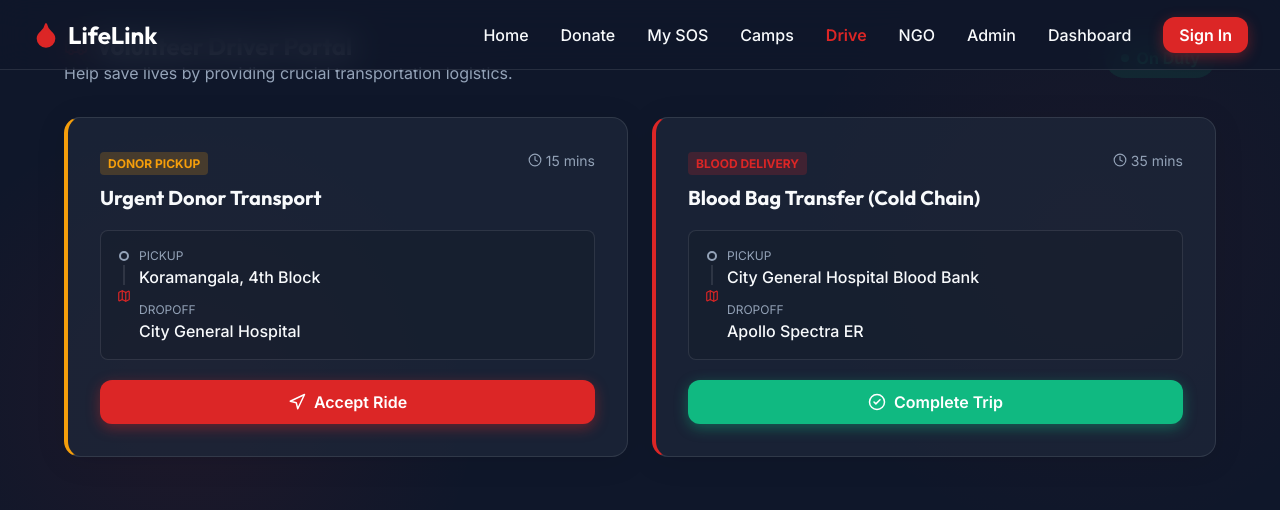
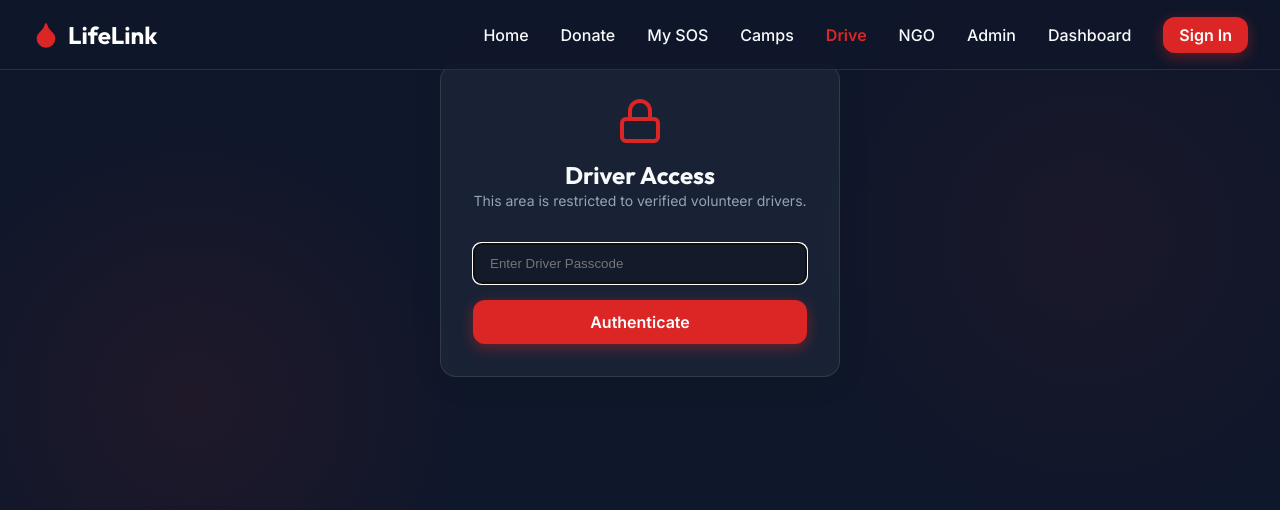
Before and after one commit to anucoder01/LifeLink, a React app in the folder frontend/: page /driver in a window 1280 px wide. Shown: the top 510 px of the page. Built offline with nearby package versions, Linux system fonts and the light colour scheme; the HTML template or start-up script is replaced by a standard one.

Commit message:
feat: Add authentication guard to Driver Dashboard

```diff
--- a/frontend/src/pages/DriverDashboard.jsx
+++ b/frontend/src/pages/DriverDashboard.jsx
@@ -1,9 +1,12 @@
 import React, { useState } from 'react';
-import { Truck, Navigation, CheckCircle2, Clock, Map } from 'lucide-react';
+import { Truck, Navigation, CheckCircle2, Clock, Map, Lock } from 'lucide-react';
 import GlassCard from '../components/GlassCard';
 import PrimaryButton from '../components/PrimaryButton';
 
 export default function DriverDashboard() {
+  const [isAuthenticated, setIsAuthenticated] = useState(false);
+  const [password, setPassword] = useState('');
+
   const [tasks, setTasks] = useState([
     {
       id: 1,
@@ -30,6 +33,44 @@ export default function DriverDashboard() {
   const handleAction = (id, action) => {
     alert(`Task ${id}: ${action} successful!`);
   };
+
+  const handleLogin = (e) => {
+    e.preventDefault();
+    if (password === 'driver123') {
+      setIsAuthenticated(true);
+    } else {
+      alert('Invalid driver passcode. Try "driver123".');
+    }
+  };
+
+  if (!isAuthenticated) {
+    return (
+      <div className="container animate-fade-in" style={{ padding: '4rem 1.5rem', display: 'flex', justifyContent: 'center' }}>
+        <GlassCard style={{ width: '100%', maxWidth: '400px', display: 'flex', flexDirection: 'column', alignItems: 'center' }}>
+          <Lock size={48} color="var(--color-primary)" style={{ marginBottom: '1rem' }} />
+          <h2 style={{ marginBottom: '0.5rem', margin: 0 }}>Driver Access</h2>
+          <p style={{ color: 'var(--color-text-muted)', marginBottom: '2rem', textAlign: 'center', fontSize: '0.875rem' }}>
+            This area is restricted to verified volunteer drivers.
+          </p>
+
+          <form onSubmit={handleLogin} style={{ width: '100%', display: 'flex', flexDirection: 'column', gap: '1rem' }}>
+            <input
+              type="password"
+              value={password}
+              onChange={(e) => setPassword(e.target.value)}
+              placeholder="Enter Driver Passcode"
+              className="form-input"
+              style={{ width: '100%', padding: '0.75rem 1rem', borderRadius: '8px', border: '1px solid var(--color-border)', background: 'rgba(0,0,0,0.2)', color: 'white' }}
+              autoFocus
+            />
+            <PrimaryButton type="submit" style={{ width: '100%', display: 'flex', justifyContent: 'center' }}>
+              Authenticate
+            </PrimaryButton>
+          </form>
+        </GlassCard>
+      </div>
+    );
+  }
 
   return (
     <div className="container animate-fade-in" style={{ padding: '2rem 1.5rem' }}>
```
